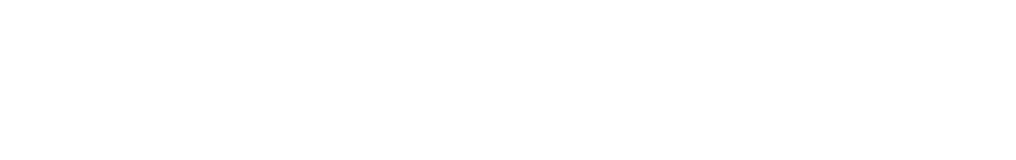
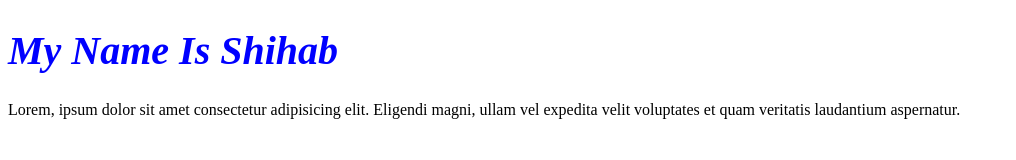
Before and after one commit to mdshihabali1/my-repo, a plain HTML site: page project-1/index.html in a window 1280 px wide. Shown: the whole page, without its empty margins (0-1016 px from the left). Drawn offline with Linux system fonts and the light colour scheme.

Commit message:
styles add

```diff
--- a/project-1/index.html
+++ b/project-1/index.html
@@ -4,9 +4,12 @@
     <meta charset="UTF-8">
     <meta http-equiv="X-UA-Compatible" content="IE=edge">
     <meta name="viewport" content="width=device-width, initial-scale=1.0">
-    <title>Document</title>
+    <link rel="stylesheet" href="style.css">
+    <title>My Project</title>
+
 </head>
 <body>
-
+   <h1>My Name Is Shihab</h1>
+   <p>Lorem, ipsum dolor sit amet consectetur adipisicing elit. Eligendi magni, ullam vel expedita velit voluptates et quam veritatis laudantium aspernatur.</p>
 </body>
 </html>
--- /dev/null
+++ b/project-1/style.css
@@ -0,0 +1,5 @@
+h1{
+    color:blue;
+    font-style: italic;
+    font-size: 40px;
+}
```
